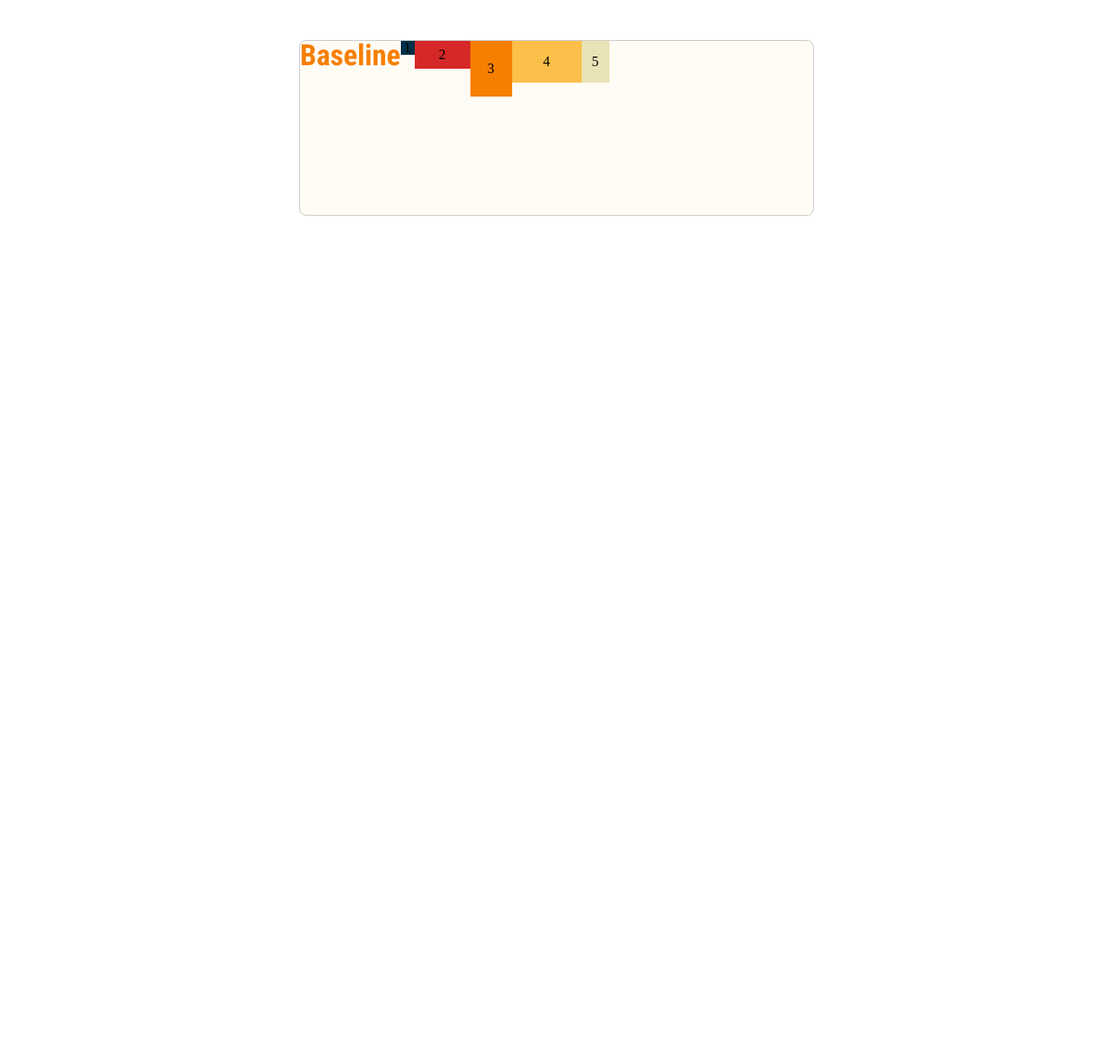
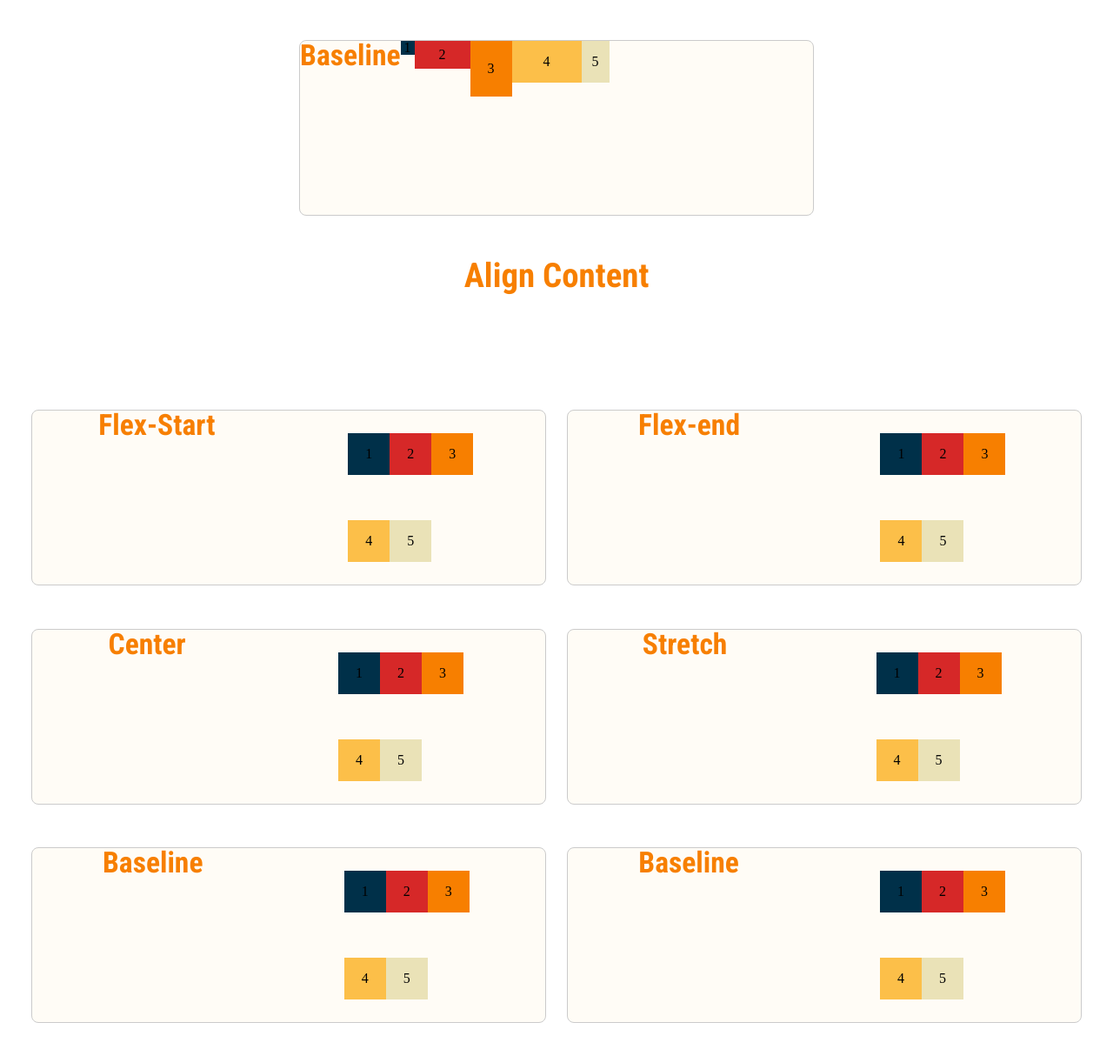
Before and after one commit to mugas/gsTutorials, a plain HTML site: page FlexBox/index.html in a window 1280 px wide. Shown: the part 2277-3491 px from the top of the page at 87% size. Before the commit the page ends 2575 px from the top, so only its background shows below. Drawn offline with Linux system fonts and the light colour scheme.

Commit message:
start align content

```diff
--- a/FlexBox/index.html
+++ b/FlexBox/index.html
@@ -177,6 +177,71 @@
         </div>
     </article>
 
+    <h2>Align Content</h2>
+    <article class="justify_content">
+
+        <div class="initial content">
+            <h3>Flex-Start</h2>
+                <section class="flexing flex_align_content_start">
+                    <div>1</div>
+                    <div>2</div>
+                    <div>3</div>
+                    <div>4</div>
+                    <div>5</div>
+                </section>
+        </div>
+        <div class=" initial content">
+            <h3>Flex-end</h2>
+                <section class="flexing flex_align_content_end">
+                    <div>1</div>
+                    <div>2</div>
+                    <div>3</div>
+                    <div>4</div>
+                    <div>5</div>
+                </section>
+        </div>
+        <div class="initial content">
+            <h3>Center</h2>
+                <section class="flexing flex_align_content_center">
+                    <div>1</div>
+                    <div>2</div>
+                    <div>3</div>
+                    <div>4</div>
+                    <div>5</div>
+                </section>
+        </div>
+        <div class="initial content">
+            <h3>Stretch</h2>
+                <section class="flexing flex_align_content_stretch">
+                    <div>1</div>
+                    <div>2</div>
+                    <div>3</div>
+                    <div>4</div>
+                    <div>5</div>
+                </section>
+        </div>
+        <div class="initial content">
+            <h3>Baseline</h2>
+                <section class="flexing flex_align_content_space_between">
+                    <div>1</div>
+                    <div>2</div>
+                    <div>3</div>
+                    <div>4</div>
+                    <div>5</div>
+                </section>
+        </div>
+        <div class="initial content">
+            <h3>Baseline</h2>
+                <section class="flexing flex_align_content_space_around">
+                    <div>1</div>
+                    <div>2</div>
+                    <div>3</div>
+                    <div>4</div>
+                    <div>5</div>
+                </section>
+        </div>
+    </article>
+
     <script src="app.js"></script>
 </body>
 
--- a/FlexBox/style.css
+++ b/FlexBox/style.css
@@ -217,6 +217,19 @@ span{
  .align section{
 	 align-items: initial
  }
+
+
+ /*Align content*/
+
+ .content{
+	 flex-direction: row;
+ }
+
+ .content section{
+	width: fit-content;
+	flex-wrap: wrap;
+ }
+
 /*To make the animation work of the align items baseline I give different values to each square*/
 .flex_align_baseline :nth-child(1){
 	flex-basis: 1em;
```
